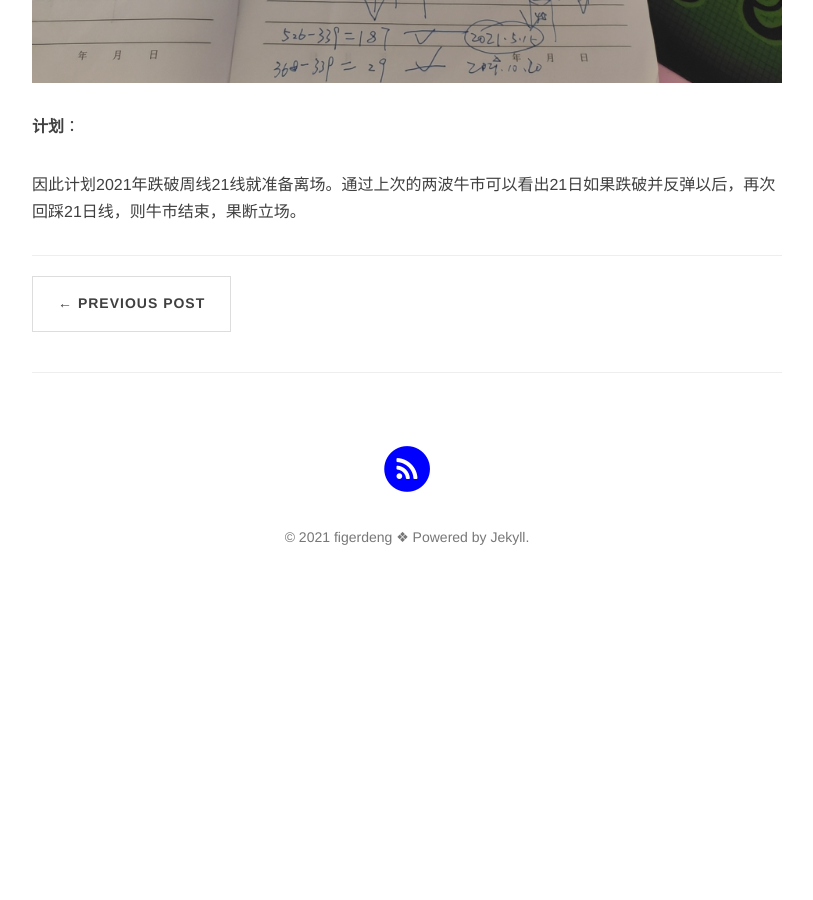
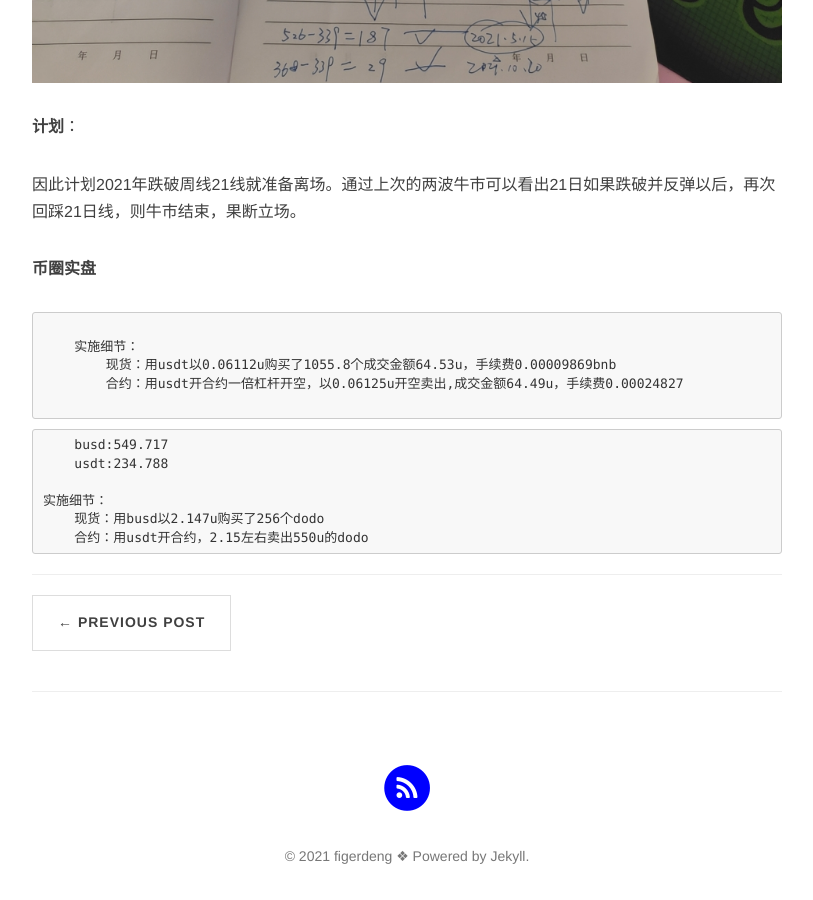
Before and after one commit to figerdeng/siweiwo, a Jekyll site: the page built from _posts/2021-08-17-investment-shipanjilu.md, in a window 1280 px wide and 900 px high, scrolled down 5299 px. Shown: the whole window, without its empty margins (233-1046 px from the left). Built offline with Jekyll 4.4.1, drawn with Linux system fonts in a browser that asks for light colours; nearby versions of some CDN libraries; comment, search, counter and statistics services are not loaded; before the commit the page ends 5914 px from its top, so only the background shows below that.

Commit message:
实盘记录提交

````diff
--- a/_posts/2021-08-17-investment-shipanjilu.md
+++ b/_posts/2021-08-17-investment-shipanjilu.md
@@ -82,9 +82,23 @@ BTC的ema线21日和50日线，作为牛转熊的分界指标，50日线不跌
 
 因此计划2021年跌破周线21线就准备离场。通过上次的两波牛市可以看出21日如果跌破并反弹以后，再次回踩21日线，则牛市结束，果断立场。
 
+**币圈实盘**
+```bts合约费率套利
 
+    实施细节：
+        现货：用usdt以0.06112u购买了1055.8个成交金额64.53u，手续费0.00009869bnb
+        合约：用usdt开合约一倍杠杆开空，以0.06125u开空卖出,成交金额64.49u，手续费0.00024827
 
+```
 
+```dodo合约费率套利
+    busd:549.717
+    usdt:234.788
+
+实施细节：
+    现货：用busd以2.147u购买了256个dodo
+    合约：用usdt开合约，2.15左右卖出550u的dodo
+```
 
 [600887]: https://cn.tradingview.com/chart/VcKE8GBT/?symbol=COINBASE%3ABTCUSD
 [600887-001]: https://siweiwo.top/resource/investment/other/600887-001.png
````
Also changed, not shown: _posts/2021-07-06--raspi-ubuntu-dataanalyse.md (+8 -0 lines).
